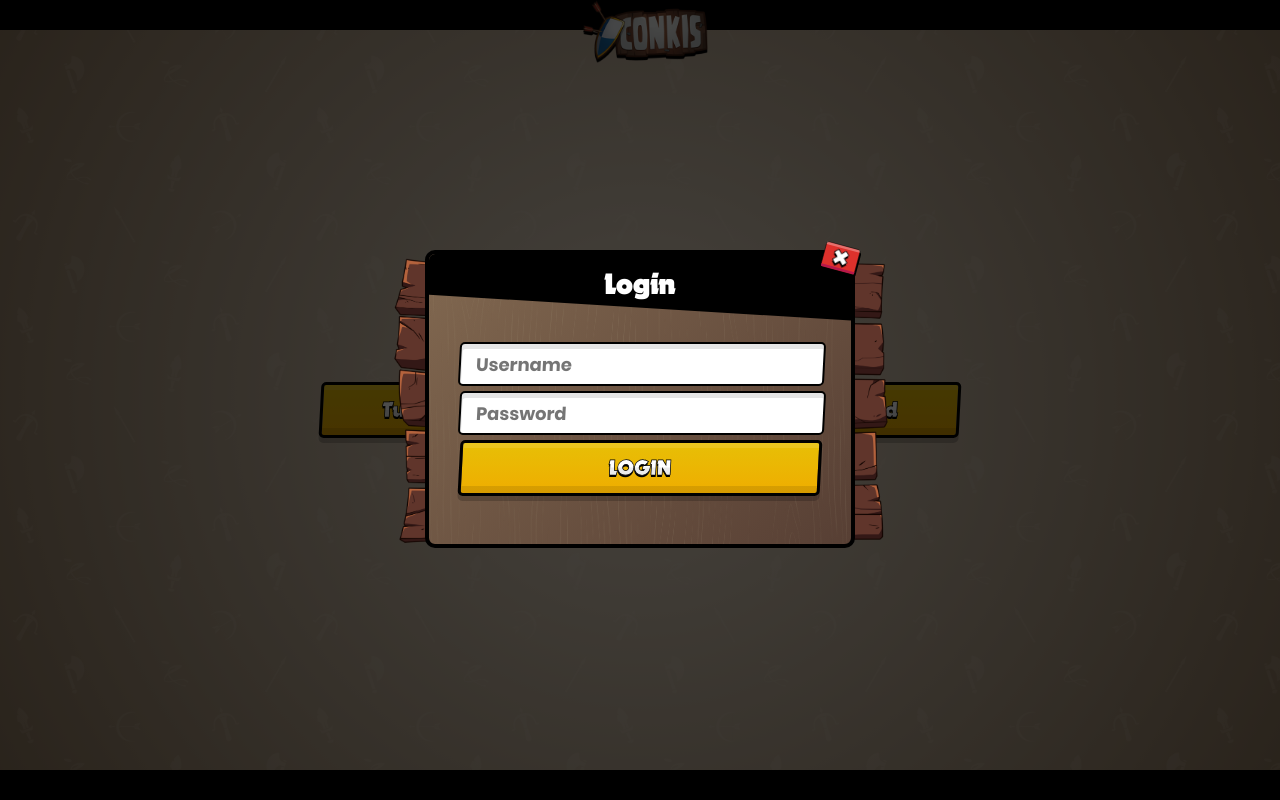
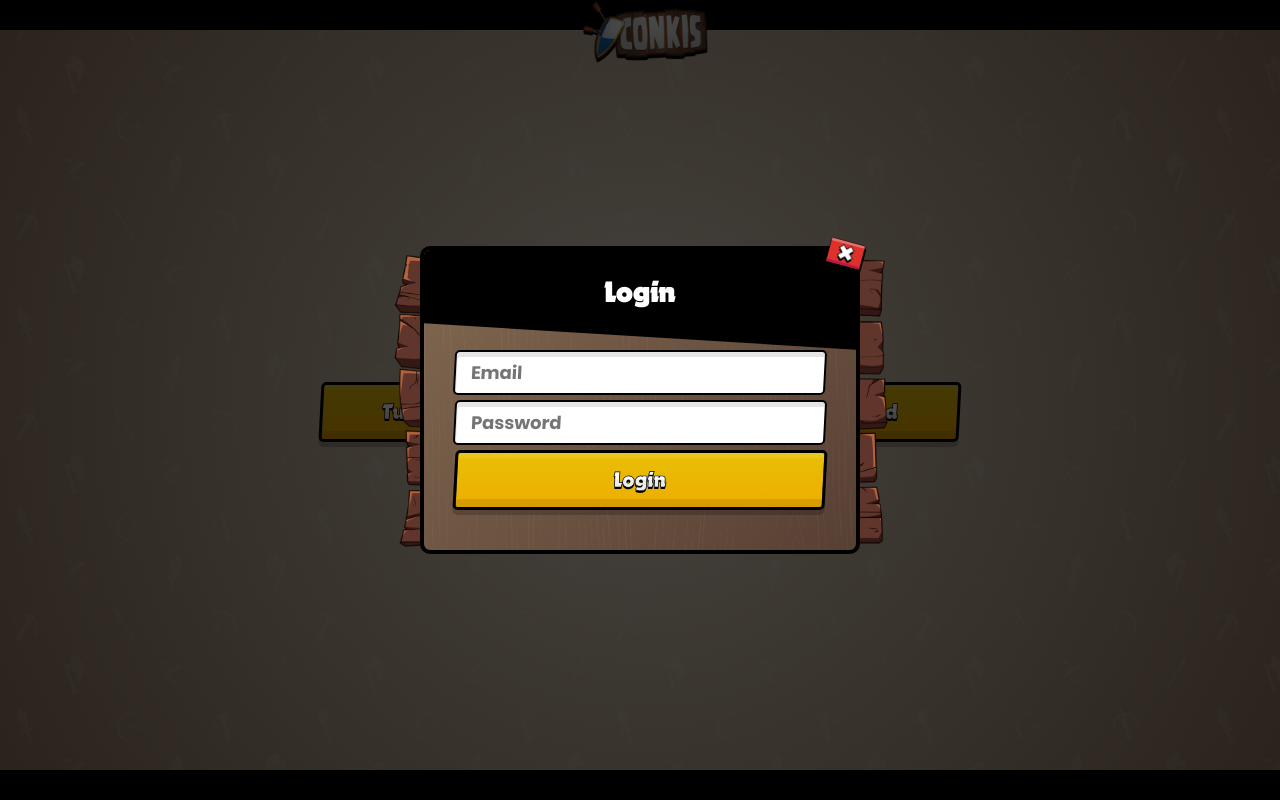
Before and after one commit to yucigou/conkis-client, a React (Create React App) app: page / in a window 1280 px wide. Built offline with nearby package versions, Linux system fonts and the light colour scheme.

Commit message:
Better Window component

```diff
--- a/src/components/stateless/ButtonBig.js
+++ b/src/components/stateless/ButtonBig.js
@@ -4,7 +4,7 @@ import TextShadow from 'components/stateless/TextShadow'
 
 export default function ButtonBig({
     children,
-    height = '50px',
+    height = '60px',
     color = '#e8bc08'
 }) {
     return (
--- a/src/components/stateless/Input.js
+++ b/src/components/stateless/Input.js
@@ -1,7 +1,7 @@
 import React from 'react'
 import styled from '@emotion/styled'
 
-export default function Input({ width = '100%', height = '40px', ...props }) {
+export default function Input({ width = '100%', height = '45px', ...props }) {
     return (
         <Container width={width} height={height}>
             <InputStyled {...props} />
--- a/src/components/stateless/Window.js
+++ b/src/components/stateless/Window.js
@@ -4,14 +4,21 @@ import ButtonClose from 'components/stateless/ButtonClose'
 
 export default function Window({
     title = '',
-    width = '100%',
-    height = '100%',
+    width = 'auto',
+    height = 'auto',
+    minWidth = 'auto',
+    minHeight = 'auto',
     children
 }) {
     return (
-        <Background width={width} height={height}>
-            <Container>
-                <WoodBackground />
+        <BackgroundWood
+            width={width}
+            height={height}
+            minWidth={minWidth}
+            minHeight={minHeight}
+        >
+            <Container minWidth={minWidth} minHeight={minHeight}>
+                <BackgroundPattern />
                 <Header />
                 <Content>
                     <Title>{title}</Title>
@@ -23,22 +30,27 @@ export default function Window({
                     <CloseIcon src="/assets/img/close.png" />
                 </ButtonClose>
             </Close>
-        </Background>
+        </BackgroundWood>
     )
 }
 
-const Background = styled.div`
+const BackgroundWood = styled.div`
     position: relative;
     width: ${p => p.width};
     height: ${p => p.height};
+    min-width: ${p => p.minWidth};
+    min-height: ${p => p.minHeight};
     background: url('/assets/img/window-left.png') no-repeat 0 5% / auto 100%,
         url('/assets/img/window-right.png') no-repeat right 5% / auto 100%;
 `
+
 const Container = styled.div`
-    margin: 0 7%;
+    height: calc(100% - 0.6em);
+    min-width: ${p => p.minWidth};
+    min-height: ${p => p.minHeight};
+    margin: 0 30px;
     box-sizing: content-box;
     background: red;
-    height: calc(100% - 0.6em);
     border-radius: 10px;
     background: #684f40;
     background: linear-gradient(135deg, #816850 0%, #573f34 100%);
@@ -47,7 +59,7 @@ const Container = styled.div`
     overflow: hidden;
 `
 
-const WoodBackground = styled.div`
+const BackgroundPattern = styled.div`
     height: 100%;
     width: 100%;
     position: absolute;
@@ -56,7 +68,7 @@ const WoodBackground = styled.div`
 `
 
 const Header = styled.div`
-    height: 30%;
+    height: 120px;
     width: 152%;
     position: absolute;
     top: -28px;
@@ -68,29 +80,29 @@ const Header = styled.div`
 const Content = styled.div`
     height: 100%;
     width: 100%;
-    position: absolute;
+    position: relative;
     top: 0;
     left: 0;
 `
 
 const Title = styled.div`
-    /* text-align: center; */
+    text-align: center;
+    padding-top: 25px;
     font-size: 30px;
     font-family: 'Nougata';
     color: white;
-    /* margin-top: 12px; */
-    height: 20%;
+    height: 100px;
     /* line-height: 20%; */
-    display: flex;
-    justify-content: center;
-    align-items: center;
+    /* display: flex; */
+    /* justify-content: center; */
+    /* align-items: center; */
 `
 
 const Close = styled.div`
     width: 70px;
     height: 60px;
     position: absolute;
-    right: 15px;
+    right: 10px;
     top: -20px;
     transform: rotate(15deg) scale(0.5);
 `
--- a/src/components/views/Login.js
+++ b/src/components/views/Login.js
@@ -6,16 +6,19 @@ import Input from 'components/stateless/Input'
 
 export default function Login() {
     return (
-        <Window title="Login" width="500px" height="300px">
+        <Window title="Login" width="500px" minHeight="300px">
             <Form>
                 <FormField>
-                    <Input placeholder="Username" />
+                    <Input placeholder="Email" />
                 </FormField>
                 <FormField>
                     <Input placeholder="Password" type="password" />
                 </FormField>
+                {/* <FormField>
+                    <Input placeholder="Username" />
+                </FormField> */}
                 <FormField>
-                    <ButtonBig>LOGIN</ButtonBig>
+                    <ButtonBig>Login</ButtonBig>
                 </FormField>
             </Form>
         </Window>
@@ -23,7 +26,7 @@ export default function Login() {
 }
 
 const Form = styled.div`
-    padding: 30px 30px 30px 30px;
+    padding: 0 30px 30px 30px;
 `
 
 const FormField = styled.div`
--- a/src/styles.css
+++ b/src/styles.css
@@ -9,6 +9,9 @@ body {
     font-weight: normal;
     background-color: #8b755b;
     user-select: none;
+}
+* {
+    box-sizing: border-box;
 }
 
 @font-face {
```
